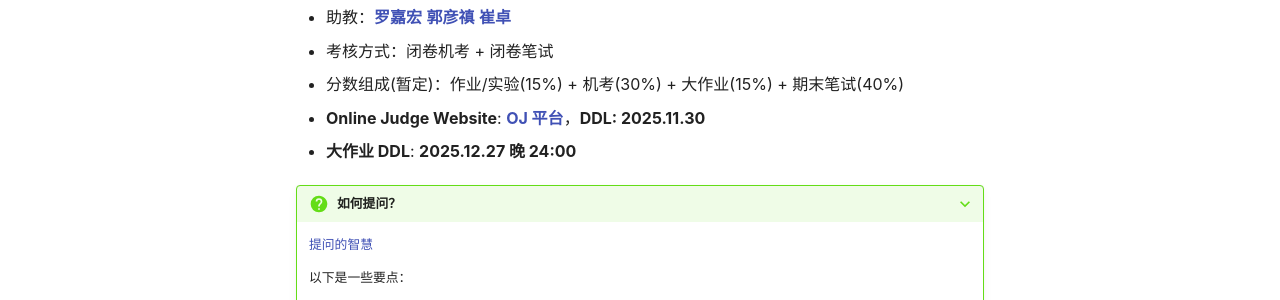
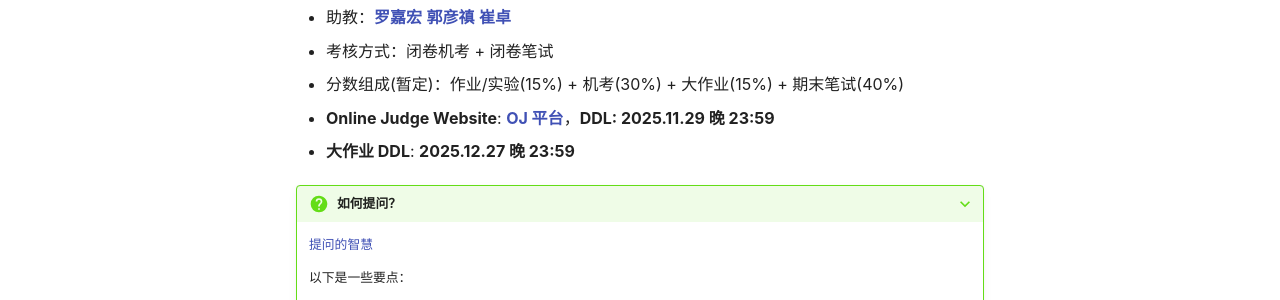
Before and after one commit to cpct2025/cpct2025.github.io, an MkDocs documentation site: the page built from docs/README.md, in a window 1280 px wide and 1118 px high. Shown: the part 352-652 px from the top of the window. Built offline with MkDocs 1.6.1 and Material for MkDocs 9.7.7, drawn with Linux system fonts in a browser that asks for light colours; comment, search, counter and statistics services are not loaded.

Commit message:
更新 README.md

```diff
--- a/docs/README.md
+++ b/docs/README.md
@@ -8,8 +8,8 @@
 - 助教：[**罗嘉宏**](mailto:luojh@mail.ustc.edu.cn) [**郭彦禛**](mailto:yzhguo@mail.ustc.edu.cn) [**崔卓**](mailto:cuizhuo@mail.ustc.edu.cn)
 - 考核方式：闭卷机考 + 闭卷笔试
 - 分数组成(暂定)：作业/实验(15%) + 机考(30%) + 大作业(15%) + 期末笔试(40%)
-- **Online Judge Website**: [**OJ 平台**](https://cscourse.ustc.edu.cn)，**DDL: 2025.11.30**
-- **大作业 DDL**: **2025.12.27 晚 24:00**
+- **Online Judge Website**: [**OJ 平台**](https://cscourse.ustc.edu.cn)，**DDL: 2025.11.29 晚 23:59**
+- **大作业 DDL**: **2025.12.27 晚 23:59**
 
 ???+ question "如何提问？"
 
```
